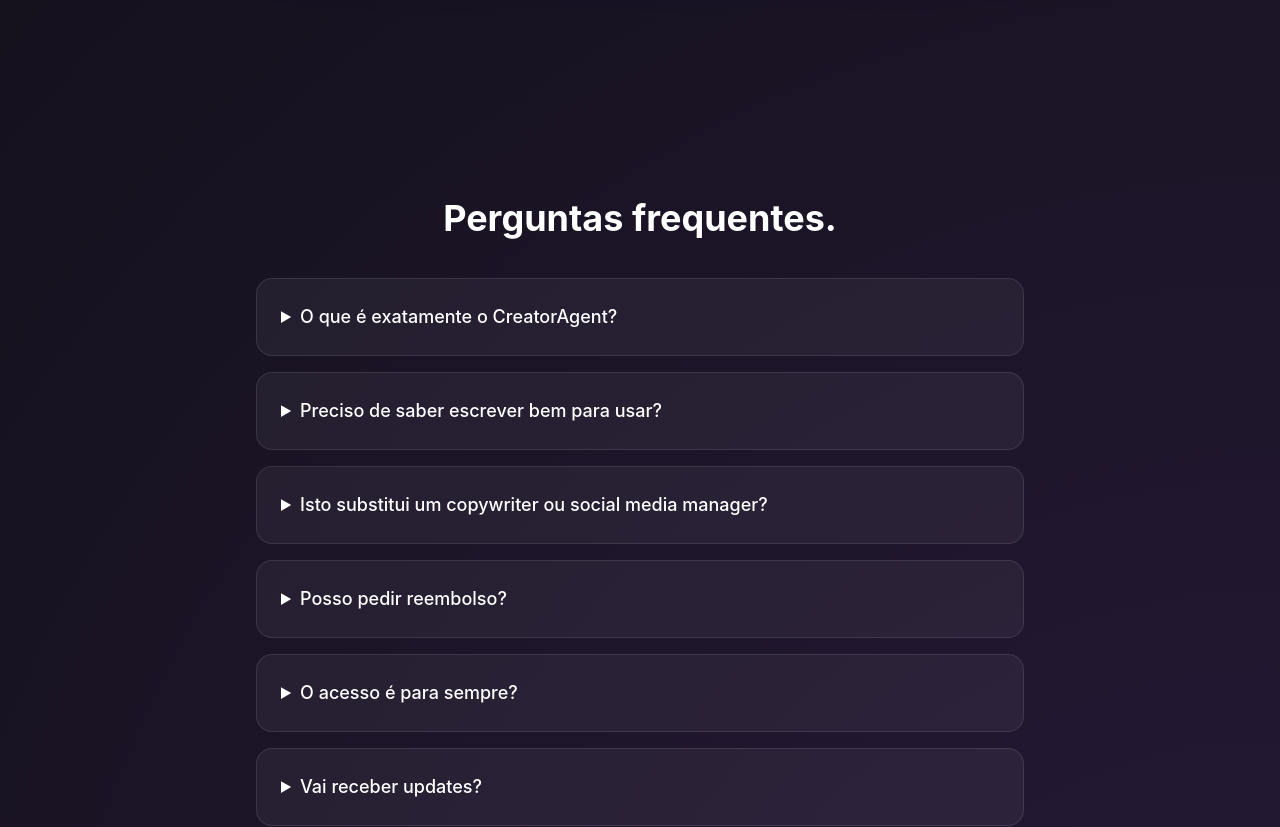
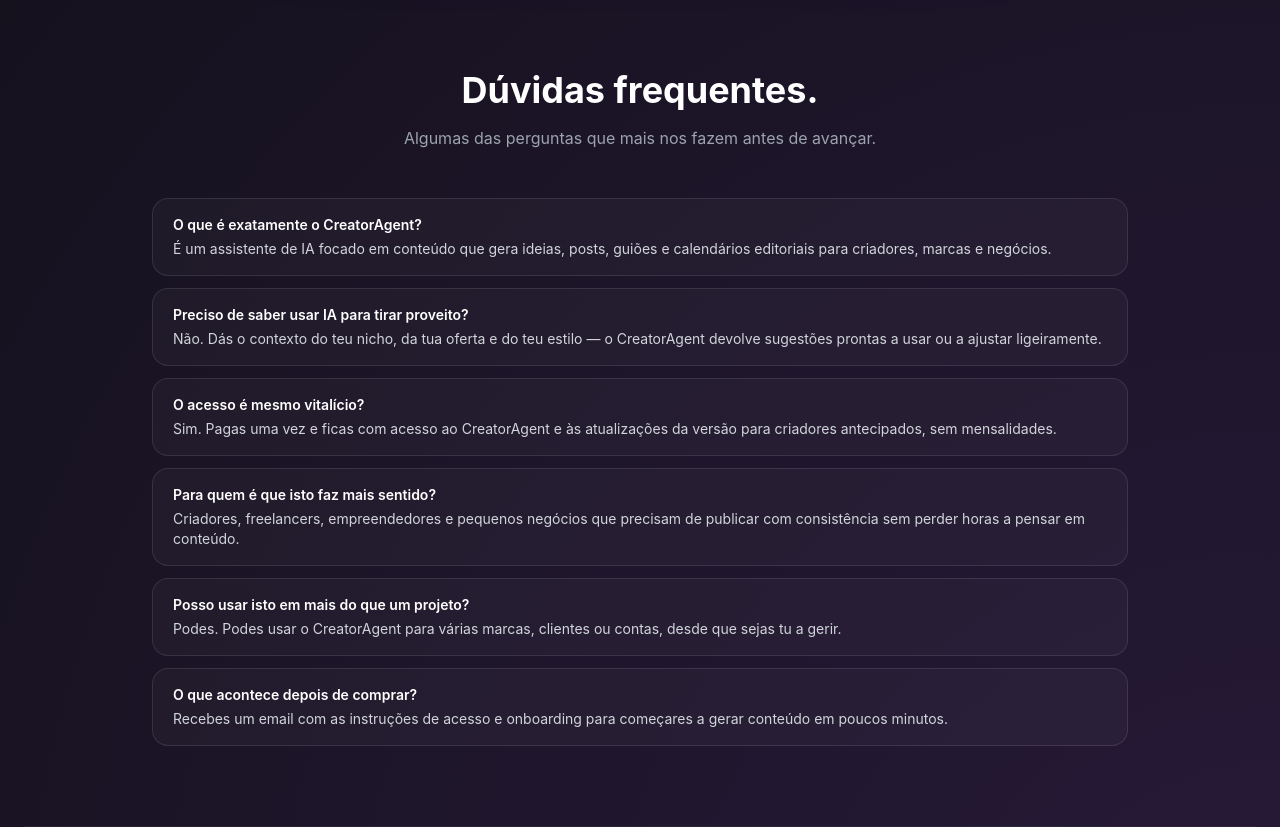
Before and after one commit to user0208308930298929832/creatoragentholder, a Next.js app: page / in a window 1280 px wide. Shown: the part 3460-4287 px from the top of the page. Built offline with nearby package versions, Linux system fonts and the light colour scheme.

Commit message:
Update FAQ.tsx

```diff
--- a/components/FAQ.tsx
+++ b/components/FAQ.tsx
@@ -1,50 +1,55 @@
+export default function FAQ() {
   const faqs = [
     {
       q: "O que é exatamente o CreatorAgent?",
-    a: "É um assistente de conteúdo com IA que gera ideias, textos, guiões e calendários completos."
+      a: "É um assistente de IA focado em conteúdo que gera ideias, posts, guiões e calendários editoriais para criadores, marcas e negócios."
     },
     {
-    q: "Preciso de saber escrever bem para usar?",
-    a: "Não. A IA escreve tudo com base no teu estilo e nos teus objetivos."
+      q: "Preciso de saber usar IA para tirar proveito?",
+      a: "Não. Dás o contexto do teu nicho, da tua oferta e do teu estilo — o CreatorAgent devolve sugestões prontas a usar ou a ajustar ligeiramente."
     },
     {
-    q: "Isto substitui um copywriter ou social media manager?",
-    a: "Não. É uma ferramenta que te ajuda a produzir mais e melhor — em segundos."
+      q: "O acesso é mesmo vitalício?",
+      a: "Sim. Pagas uma vez e ficas com acesso ao CreatorAgent e às atualizações da versão para criadores antecipados, sem mensalidades."
     },
     {
-    q: "Posso pedir reembolso?",
-    a: "Sim, tens 7 dias caso o produto não faça sentido para ti."
+      q: "Para quem é que isto faz mais sentido?",
+      a: "Criadores, freelancers, empreendedores e pequenos negócios que precisam de publicar com consistência sem perder horas a pensar em conteúdo."
     },
     {
-    q: "O acesso é para sempre?",
-    a: "Sim — acesso vitalício, sem mensalidades."
+      q: "Posso usar isto em mais do que um projeto?",
+      a: "Podes. Podes usar o CreatorAgent para várias marcas, clientes ou contas, desde que sejas tu a gerir."
     },
     {
-    q: "Vai receber updates?",
-    a: "Sim. Todas as melhorias futuras ficam incluídas."
-  }
+      q: "O que acontece depois de comprar?",
+      a: "Recebes um email com as instruções de acesso e onboarding para começares a gerar conteúdo em poucos minutos."
+    },
   ];
 
-export default function FAQ() {
   return (
-    <section className="w-full py-32 px-6 md:px-12 lg:px-24">
-      <div className="max-w-3xl mx-auto">
-        <h2 className="text-4xl font-bold text-center mb-10">
-          Perguntas frequentes.
+    <div className="w-full max-w-5xl mx-auto">
+      <h2 className="text-4xl font-bold text-white mb-4 text-center">
+        Dúvidas frequentes.
       </h2>
+      <p className="text-gray-400 text-center mb-12">
+        Algumas das perguntas que mais nos fazem antes de avançar.
+      </p>
 
-        <div className="space-y-4">
-          {faqs.map((f, i) => (
-            <details
+      <div className="space-y-3">
+        {faqs.map((item, i) => (
+          <div
             key={i}
-              className="p-6 rounded-2xl bg-white/5 border border-white/10 cursor-pointer"
+            className="rounded-2xl border border-white/10 bg-white/[0.03] px-5 py-4"
           >
-              <summary className="text-lg font-medium">{f.q}</summary>
-              <p className="text-gray-400 mt-3 leading-relaxed">{f.a}</p>
-            </details>
+            <p className="text-sm font-semibold text-white mb-1">
+              {item.q}
+            </p>
+            <p className="text-sm text-gray-300">
+              {item.a}
+            </p>
+          </div>
         ))}
       </div>
     </div>
-    </section>
   );
 }
```
Lines whose indentation alone changed are shown as unchanged.
